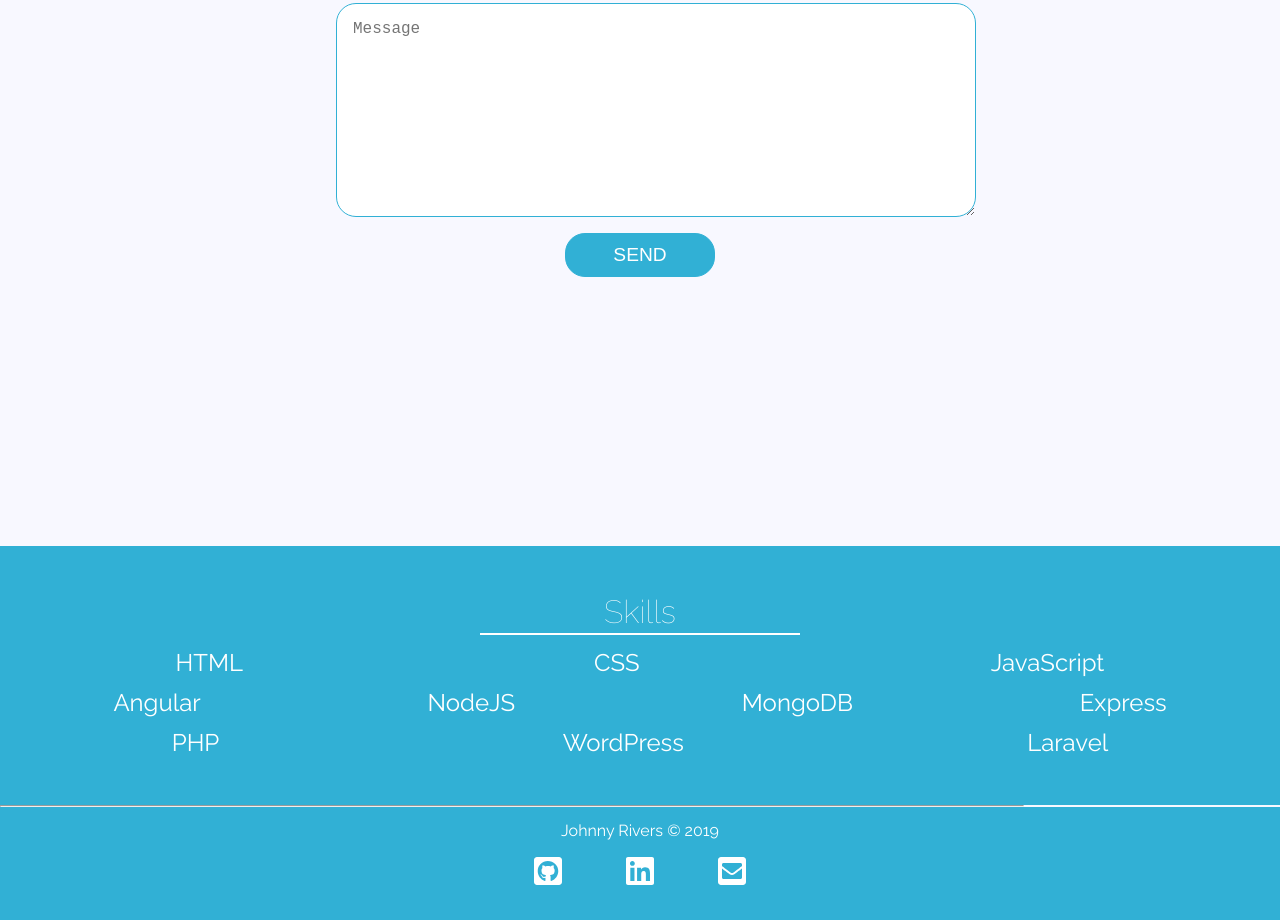
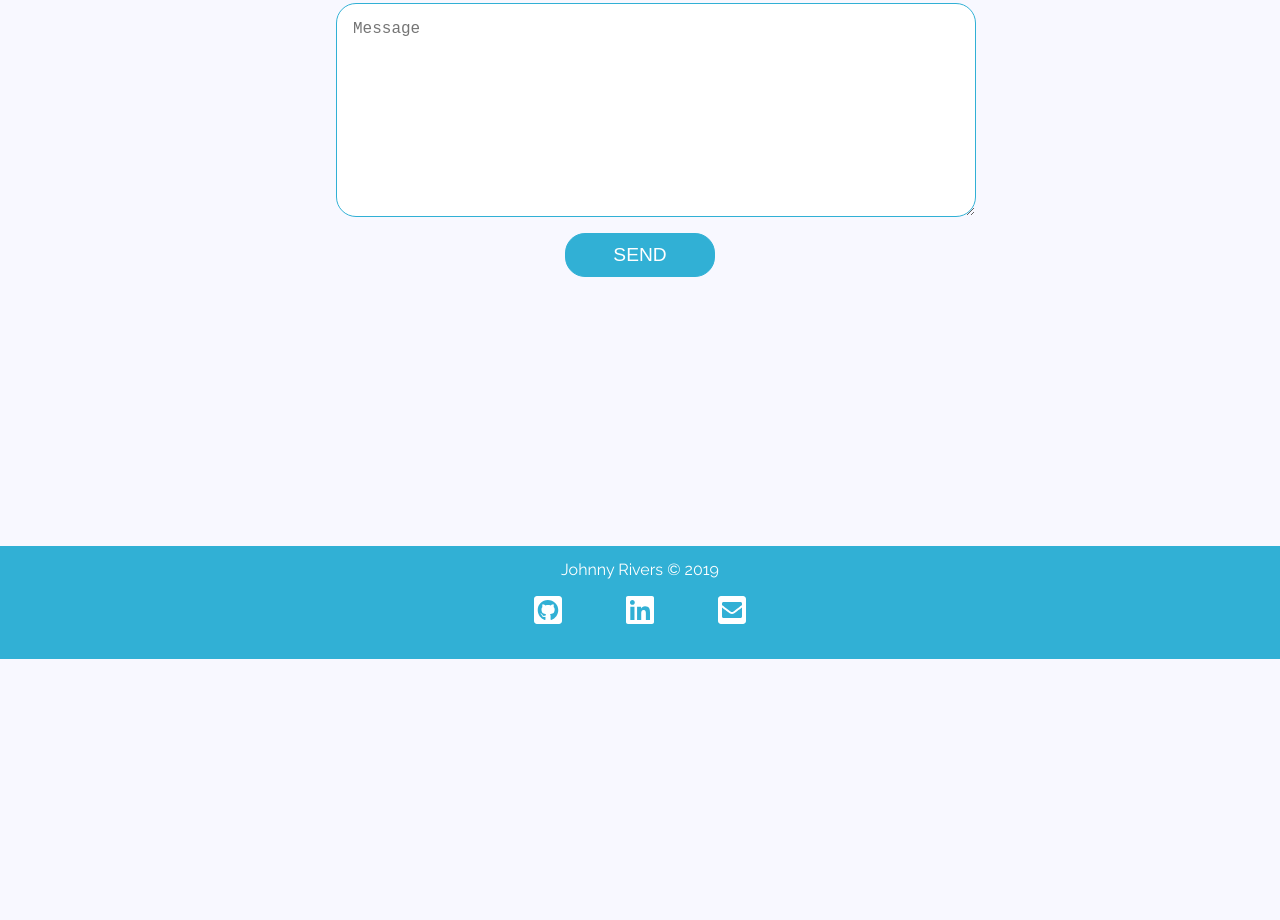
Before and after one commit to johnny1864/portfolio, a plain HTML site: page index.html in a window 1280 px wide. Shown: the part 2919-3839 px from the top of the page. After the commit the page ends 3578 px from the top, so only its background shows below. Drawn offline with nearby package versions, Linux system fonts and the light colour scheme; some packages are replaced by stand-ins of ours; a script that the page names is missing.

Commit message:
removed extra skills section

```diff
--- a/index.html
+++ b/index.html
@@ -190,27 +190,6 @@
             </form>
         </section>
 
-       <div class="banner">
-           <h2>Skills</h2>
-            <div class="row space-around">
-                <span>HTML</span>
-                <span>CSS</span>
-                <span>JavaScript</span>
-            </div>
-            <div class="row space-between">
-                <span>Angular</span>
-                <span>NodeJS</span>
-                <span>MongoDB</span>
-                <span>Express</span>
-            </div>
-            <div class="row space-around">
-                <span>PHP</span>
-                <span>WordPress</span>
-                <span>Laravel</span>
-            </div>
-        </div>
-        <hr>
-
         <footer>
             <div>
                 Johnny Rivers &copy; 2019
```
